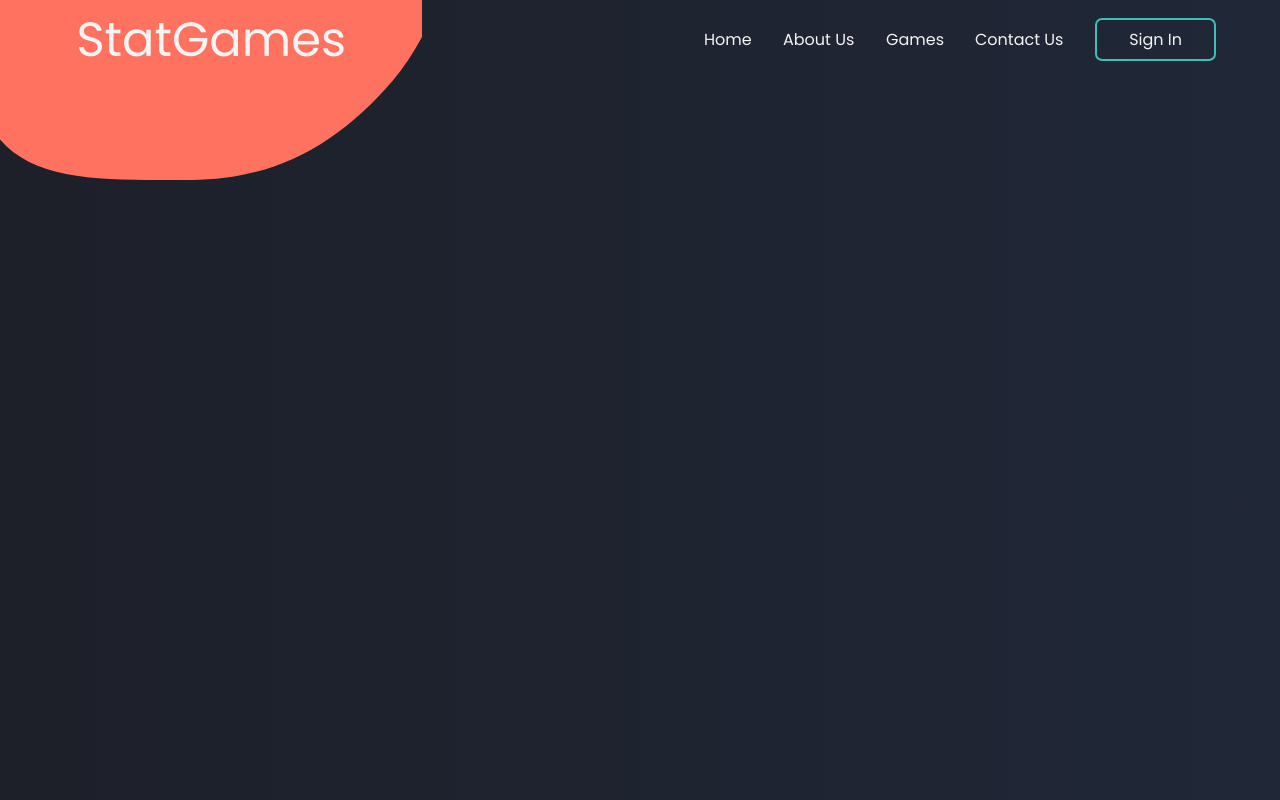
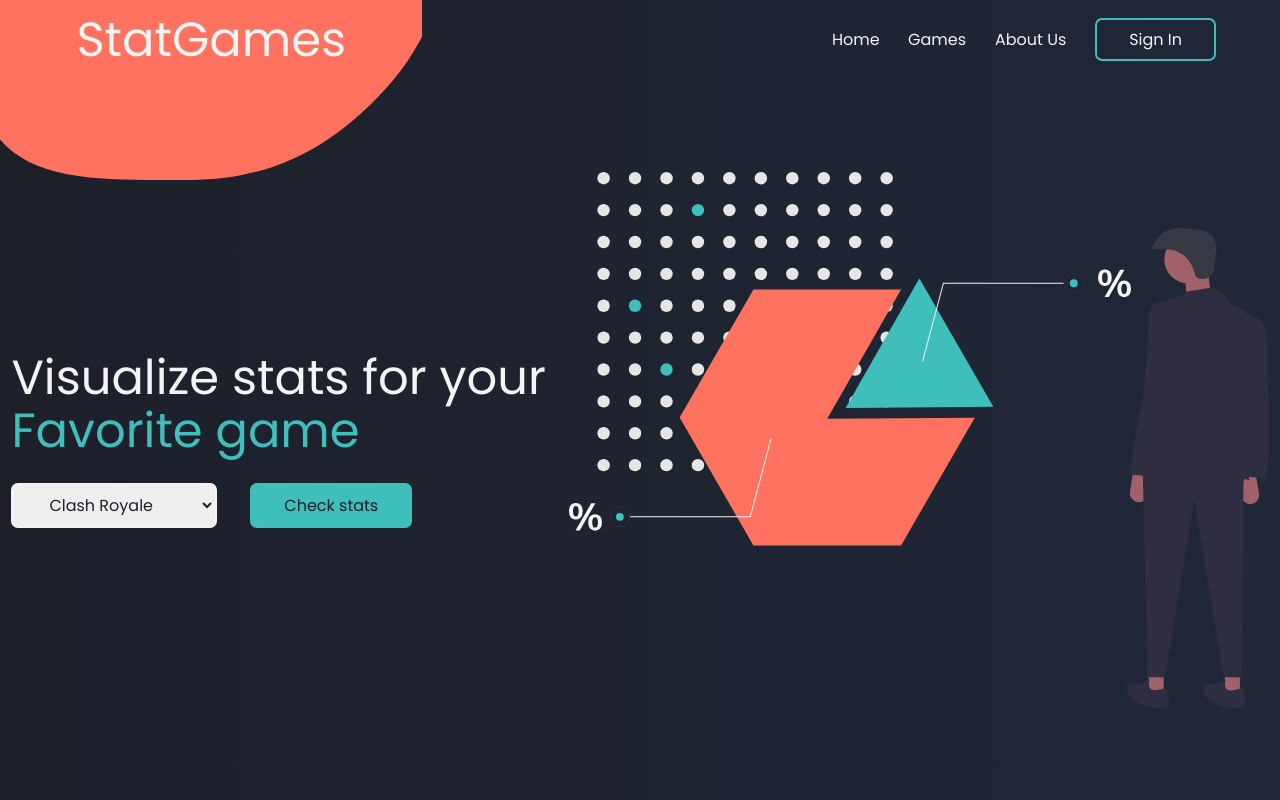
Before and after one commit to twt-nova/stat-games, a Next.js app in the folder frontend/: page / in a window 1280 px wide. Built offline with nearby package versions, Linux system fonts and the light colour scheme.

Commit message:
added home page ui

```diff
--- a/frontend/components/Header/index.tsx
+++ b/frontend/components/Header/index.tsx
@@ -12,13 +12,10 @@ export default function Header() {
           <Link href="/">Home</Link>
         </li>
         <li className={styles.link}>
-          <Link href="/">About Us</Link>
-        </li>
-        <li className={styles.link}>
           <Link href="/">Games</Link>
         </li>
         <li className={styles.link}>
-          <Link href="/">Contact Us</Link>
+          <Link href="/">About Us</Link>
         </li>
         <li>
           <a className={styles.signin} href="/">
--- a/frontend/pages/index.tsx
+++ b/frontend/pages/index.tsx
@@ -6,11 +6,29 @@ export default function Home() {
   return (
     <div className={styles.container}>
       <Head>
-        <title>StatGames - Find stats for your favorite game</title>
+        <title>StatGames - Visualize stats for your favorite game</title>
         <link rel="icon" href="/favicon.ico" />
       </Head>
 
       <Header />
+      <main className={styles.main}>
+        <div className={styles.left}>
+          <h1>
+            Visualize stats for your <br />
+            <span>Favorite game</span>
+          </h1>
+          <div className={styles.buttons}>
+            <select name="options">
+              <option value="clash-royale">Clash Royale</option>
+              <option value="clash-of-clans">Clash Of Clans</option>
+              <option value="brawl-stars">Brawl Stars</option>
+              <option value="minecraft">Minecraft</option>
+            </select>
+            <button>Check stats</button>
+          </div>
+        </div>
+        <img src="/chart.svg" alt="chart" className={styles.chart} />
+      </main>
     </div>
   );
 }
--- a/frontend/styles/Header.module.css
+++ b/frontend/styles/Header.module.css
@@ -27,7 +27,7 @@
 }
 
 .header ul {
-  width: 40%;
+  width: 30%;
   display: flex;
   justify-content: space-between;
 
@@ -75,4 +75,5 @@
 
 .signin:hover {
   background-color: var(--main-color);
+  color: var(--bg-color);
 }
--- a/frontend/styles/Home.module.css
+++ b/frontend/styles/Home.module.css
@@ -3,3 +3,89 @@
 
   background: linear-gradient(to right, var(--bg-color), #202737);
 }
+
+.main {
+  height: 90vh;
+  width: 100%;
+
+  display: flex;
+  justify-content: space-around;
+  align-items: center;
+
+  color: var(--white-color);
+}
+
+.left {
+  height: 200px;
+
+  display: flex;
+  flex-direction: column;
+  justify-content: space-around;
+  align-items: flex-start;
+}
+
+.left h1 {
+  font-weight: 400;
+  font-size: var(--font-size-large);
+}
+
+.left h1 span {
+  color: var(--main-color);
+}
+
+.chart {
+  max-width: 700px;
+  width: 100%;
+}
+
+.buttons {
+  width: 75%;
+
+  display: flex;
+  justify-content: space-between;
+  align-items: center;
+}
+
+.buttons select {
+  padding: 0.5rem 2rem;
+
+  color: var(--bg-color);
+
+  outline: none;
+  border-radius: var(--border-radius);
+  border: var(--border-white);
+
+  font-size: var(--font-size-small);
+
+  cursor: pointer;
+}
+
+.buttons select option {
+  color: var(--bg-color);
+
+  outline: none;
+  border: none;
+}
+
+.buttons button {
+  padding: 0.5rem 2rem;
+
+  color: var(--bg-color);
+
+  outline: none;
+  border: var(--border);
+
+  border-radius: var(--border-radius);
+  background-color: var(--main-color);
+
+  font-size: var(--font-size-small);
+
+  transition: var(--transition);
+
+  cursor: pointer;
+}
+
+.buttons button:hover {
+  background-color: transparent;
+  color: white;
+}
--- a/frontend/styles/globals.css
+++ b/frontend/styles/globals.css
@@ -54,9 +54,9 @@ a {
   --border-white: 2px var(--white-color) solid;
 
   --button-width: 180px;
-  --button-height: 32px;
+  --button-height: 44px;
 
-  --transition: all 0.2s ease-in-out;
+  --transition: all 0.3s ease-in-out;
 }
 
 /* =========================== */
```
Also changed, not shown: frontend/public/chart.svg (added).
